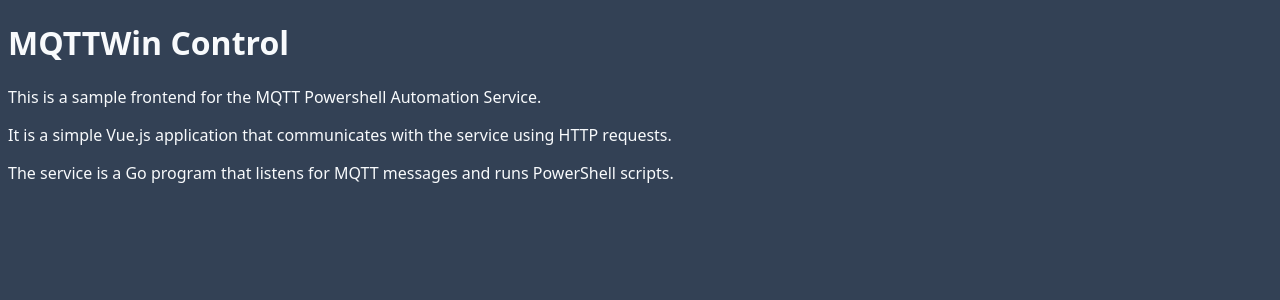
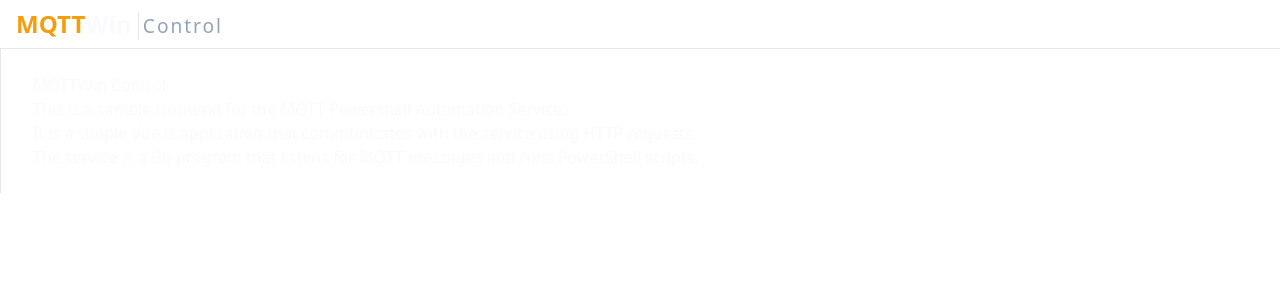
Before and after one commit to JacquesBeets/WinSenseConnect, a Nuxt app in the folder frontend/: page / in a window 1280 px wide. Shown: the top 300 px of the page. Built offline with nearby package versions, Linux system fonts and the light colour scheme.

Commit message:
layout and styling wip

```diff
--- a/frontend/app.vue
+++ /dev/null
@@ -1,7 +0,0 @@
-<template>
-  <div>
-    <NuxtLayout>
-      <NuxtPage/>
-    </NuxtLayout>
-  </div>
-</template>
--- a/frontend/assets/css/tailwind.css
+++ b/frontend/assets/css/tailwind.css
@@ -1,3 +1,7 @@
-html, body {
-  @apply bg-slate-700 text-slate-50 font-sans;
+@tailwind base;
+@tailwind components;
+@tailwind utilities;
+
+html, body, #__nuxt {
+  @apply text-slate-50 font-sans h-full;
 }
--- /dev/null
+++ b/frontend/components/Menu.vue
@@ -0,0 +1,8 @@
+<template>
+  <nav class="flex px-4 py-2">
+    <NuxtLink to="/" class="flex-shrink text-center text-2xl font-bold">
+      <h1><span class="text-amber-500">MQTT</span>Win <small class=" leading-5 tracking-[0.1em] font-normal text-slate-400 border-l pl-1">Control</small></h1>
+    </NuxtLink>
+
+    </nav>
+</template>
--- a/frontend/layouts/default.vue
+++ b/frontend/layouts/default.vue
@@ -1,8 +1,8 @@
 <template>
-  <div class="hidden md:block">
-    <!-- <Menu /> -->
+  <div class="block h-full">
+    <Menu />
     <div class="border-t">
-      <div class="bg-background">
+      <div class="">
         <div class="grid lg:grid-cols-5">
           <!-- <Sidebar :playlists="playlists" class="hidden lg:block" /> -->
           <div class="col-span-3 lg:col-span-4 lg:border-l">
--- /dev/null
+++ b/frontend/tailwind.config.js
@@ -0,0 +1,24 @@
+/** @type {import('tailwindcss').Config} */
+import colors from 'tailwindcss/colors'
+
+export default {
+  content: [],
+  theme: {
+    extend: {
+      'primary': colors.amber,
+      secondary: colors.slate,
+      accent: colors.amber,
+      neutral: colors.slate,
+      'base-content': colors.slate,
+      info: colors.cyan,
+      success: colors.green,
+      warning: colors.amber,
+      error: colors.red,
+      background: colors.slate,
+    },
+  },
+  fontFamily: {
+    sans: ['Graphik', 'ui-sans-serif', 'system-ui', 'sans-serif', "Apple Color Emoji", "Segoe UI Emoji", "Segoe UI Symbol", "Noto Color Emoji"],
+  },
+  plugins: [],
+}
```
